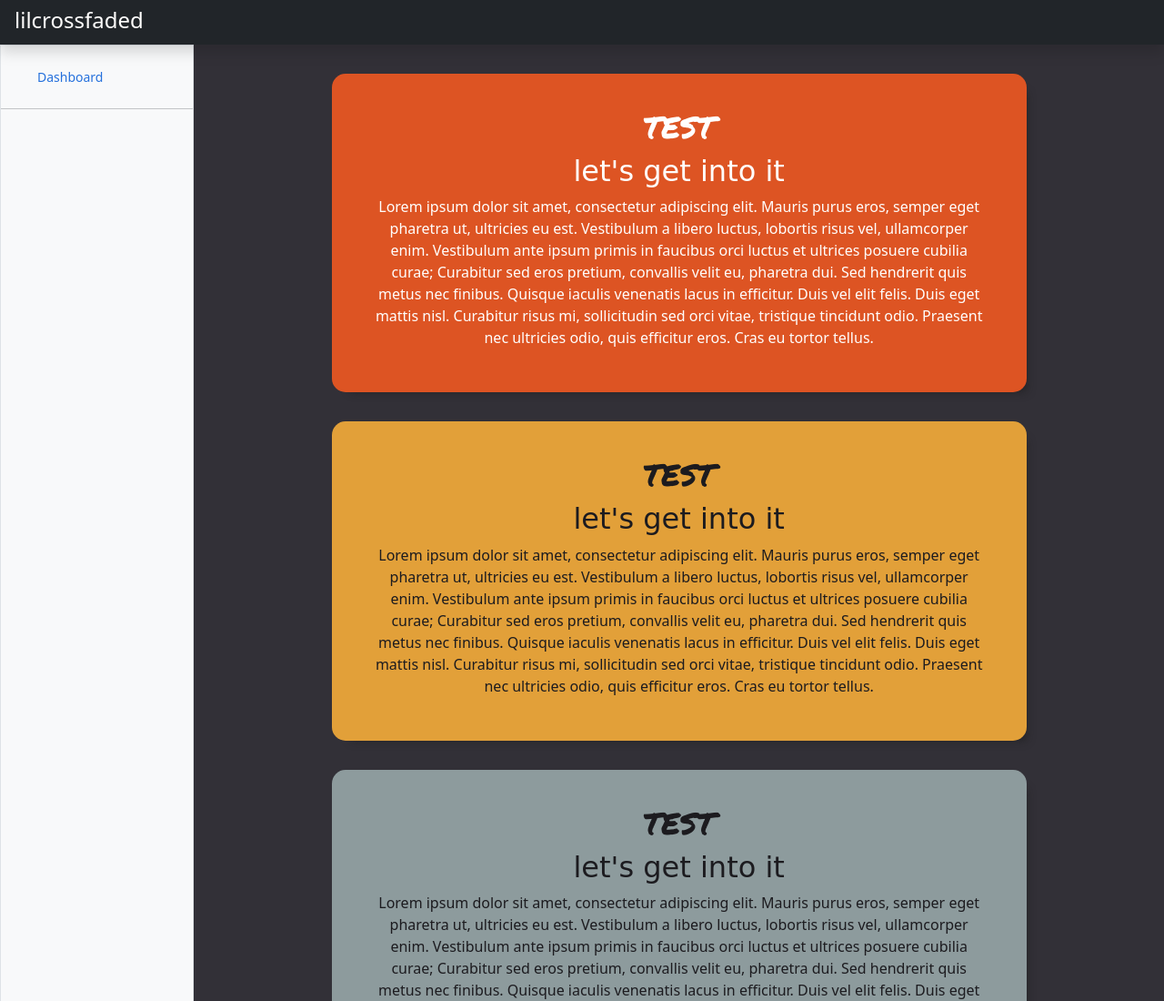
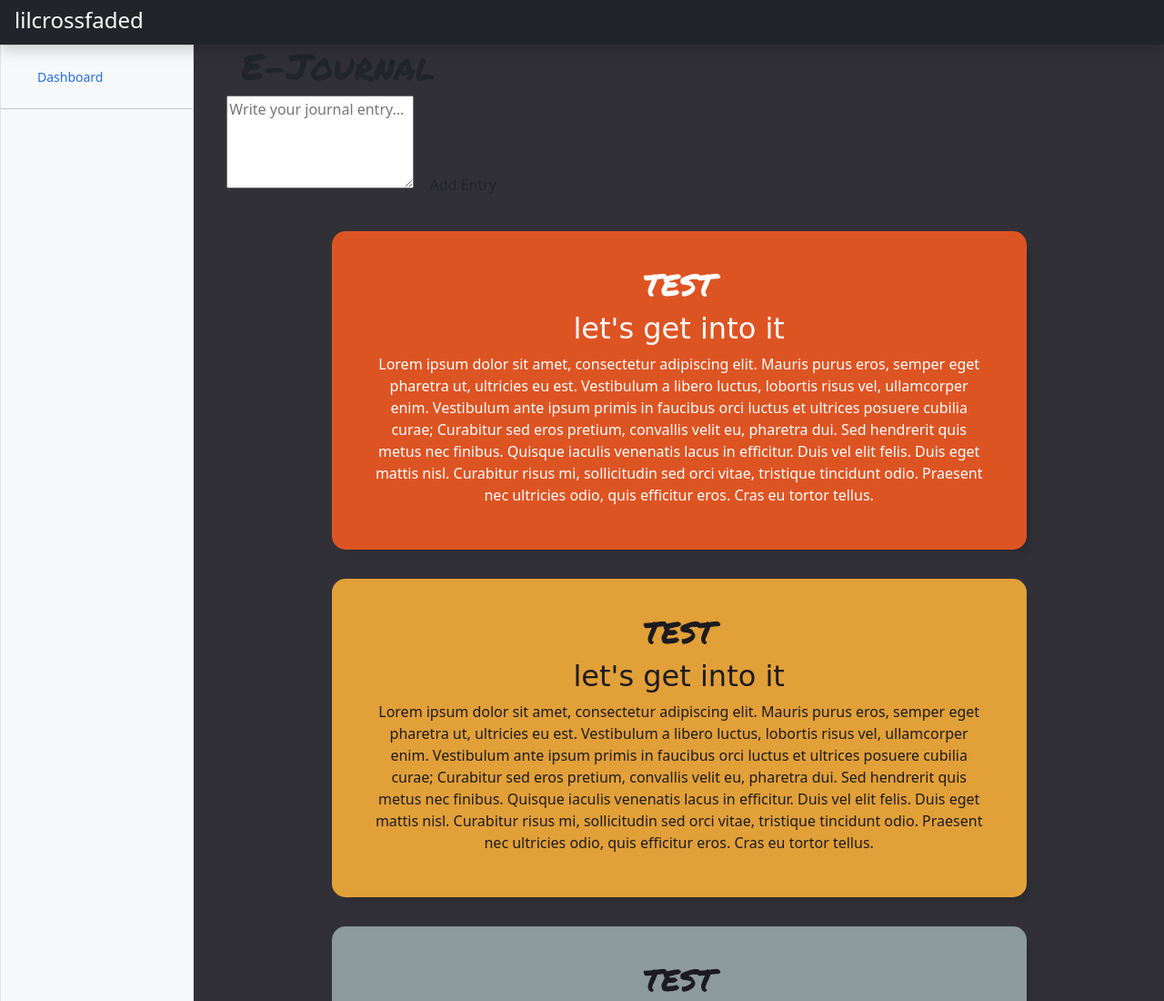
Before and after one commit to michaelajenkins05-dot/personal-site, a plain HTML site: page index.html in a window 1280 px wide. Shown: the top 1100 px of the page at 91% size. Drawn offline with Linux system fonts and the light colour scheme; a web font is replaced by a local one.

Commit message:
Update index.html
adding journal module

```diff
--- a/index.html
+++ b/index.html
@@ -15,13 +15,17 @@
 <title>lilcrossfaded x nekoweb</title>
 </head>
 <body style="background-color: var(--dark-shade);">
+
+<!--top header bar-->
 <header class="navbar sticky-top bg-dark flex-md-nowrap p-0 shadow" data-bs-theme="dark">
   <div class="top-logo">
     <h4 class="white knewave-regular">lilcrossfaded</h4>
   </div>
 </header>
+<!--dontent under header bar-->
 <div class="container-fluid">
   <div class="row">
+<!--beginning of side bar-->
     <div class="sidebar border border-right col-md-3 col-lg-2 p-0 bg-body-tertiary">
       <div class="offcanvas-md offcanvas-end bg-body-tertiary" tabindex="-1" id="sidebarMenu" aria-labelledby="sidebarMenuLabel">
         <div class="offcanvas-header">
@@ -79,7 +83,19 @@
         </div>
       </div>
     </div>
+    <!--end-->
+    <!--main part of the page-->
     <main class="col-md-9 ms-sm-auto col-lg-10 px-md-4">
+      <!--journel entry-->
+      <div class="container">
+        <h1>E-Journal</h1>
+        <div class="input-area">
+            <textarea id="journalInput" rows="4" placeholder="Write your journal entry..."></textarea>
+            <button id="addEntryButton" class="btn">Add Entry</button>
+        </div>
+        <div id="journalEntries" class="entries-container"></div>
+    </div>
+    <!--end-->
       <div class="main-box">
         <h1>test</h1>
         <h2>let's get into it</h2>
```
